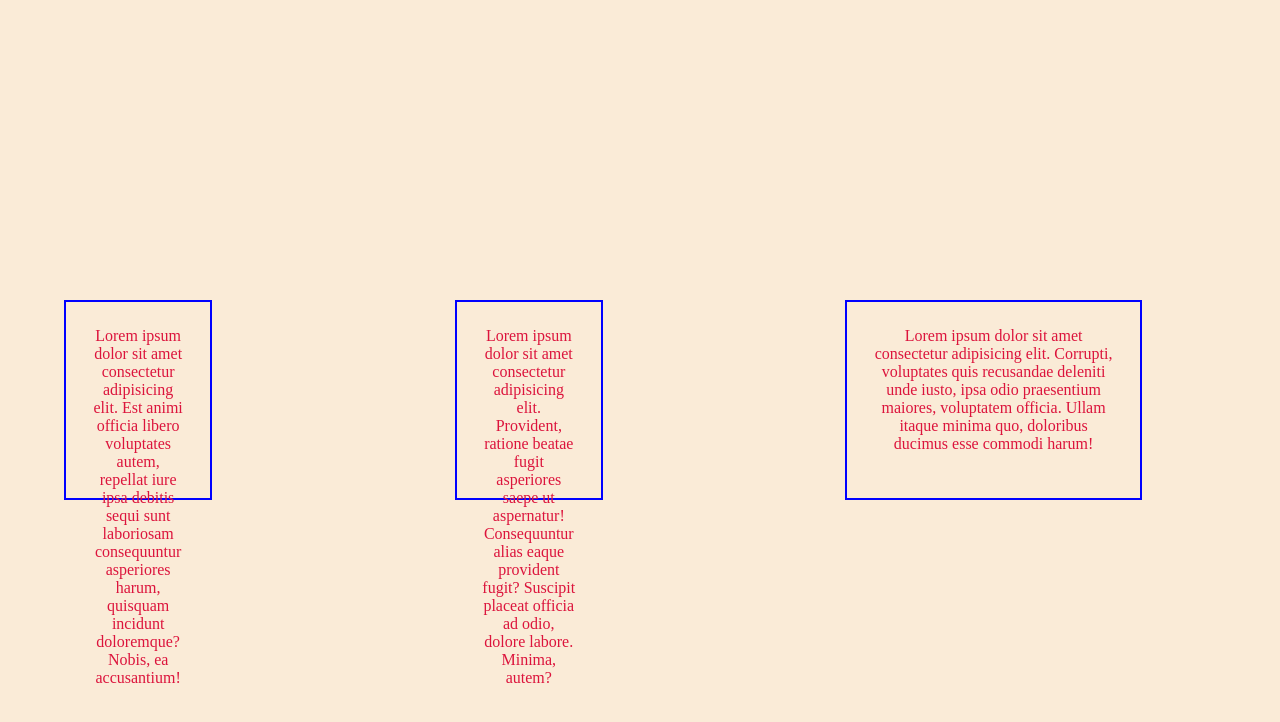
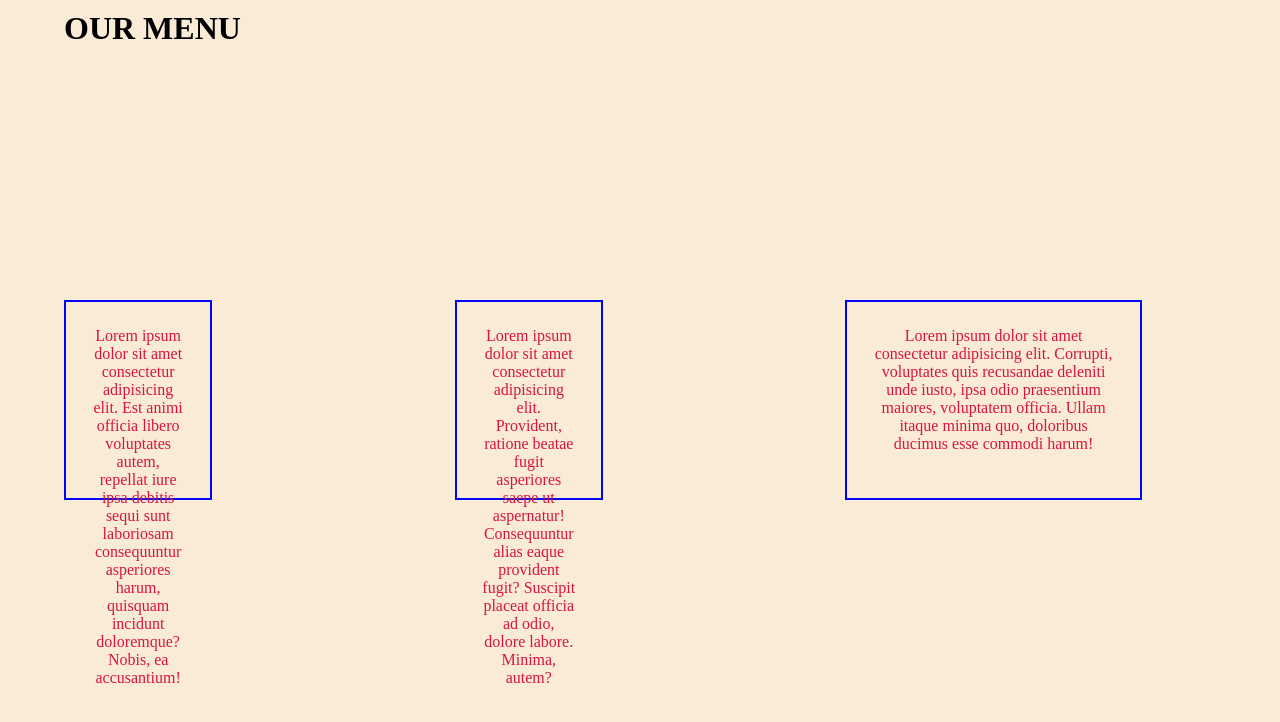
Before and after one commit to qasiim2022skipq/module2-solution, a plain HTML site: page qasiim_solution/index.html in a window 1280 px wide. Drawn offline with Linux system fonts and the light colour scheme.

Commit message:
incomplete but tried as much as i could till submission

```diff
--- a/qasiim_solution/css/style.css
+++ b/qasiim_solution/css/style.css
@@ -11,23 +11,34 @@ body{
     justify-content: center;
     align-items: center;
 }
-/*
+
 .TopSect{
     text-align: center;
     text-transform: uppercase;
     font-weight: bolder;
     font-size:4vh;
-    margin-top: 70px;
+    display: flex;
+    vertical-align: top;
+    top: 10px;
+    justify-content: center;
+    align-self: center;
+    /*
+    margin-top: 250px;
+    margin-left: 700px;
+    margin-bottom: 700px;
+    box-sizing: border-box;
+    */
 }
-*/
 
-.container section{
+/*
+.container section p{
     text-align: center;
     text-transform: uppercase;
     font-weight: bolder;
     font-size:4vh;
-
+    margin-bottom: 20px;
 }
+*/
 /*
 .container{
     width: 100%;
@@ -173,6 +184,7 @@ p{
         width: 25%;
     }
  }
+
  /* 768px and 991px for tablet */
  @media screen and (min-device-width: 768px) and (max-device-width: 991px){
 
--- a/qasiim_solution/index.html
+++ b/qasiim_solution/index.html
@@ -9,6 +9,9 @@
     <title>Desktop</title>
 
 </head>
+<header>
+    <p class="TopSect">Our Menu</p>
+</header>
 
 <body>
 <div class="container">
```
